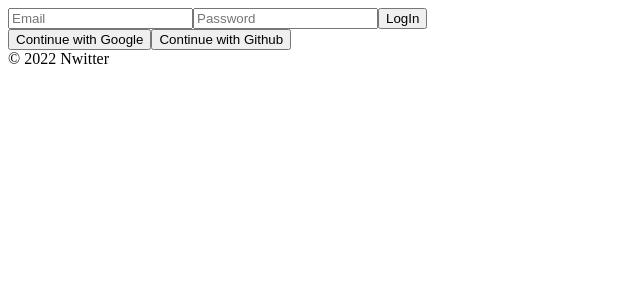
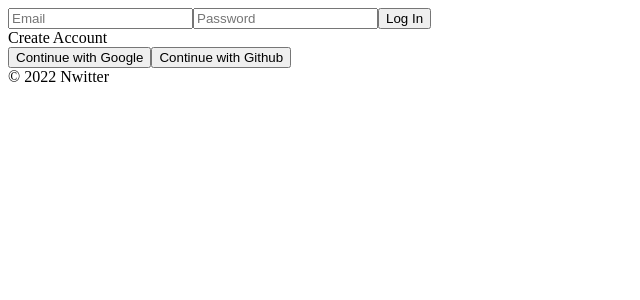
Before and after one commit to 0seo8/twitter, a React (Create React App) app: page / in a window 1280 px wide. Shown: the top 300 px of the page, without its empty margins (0-640 px from the left). Built offline with nearby package versions, Linux system fonts and the light colour scheme; no server answers.

Commit message:
auth 설정완료

```diff
--- a/src/components/App.js
+++ b/src/components/App.js
@@ -1,16 +1,31 @@
-import React, { useState } from 'react'
+import React, { useState, useEffect } from 'react'
 import AppRouter from 'components/Router'
 import { BrowserRouter } from 'react-router-dom'
-import fbase from 'fbase'
+import { authService } from 'fbase'
 
 function App() {
-  const auth = fbase.auth()
+  const [init, setInit] = useState(false)
+  const [isLoggedIn, setIsLoggedIn] = useState(false)
 
-  const [isLoggedIn, setIsLoggedIn] = useState(auth.currentUser)
+  useEffect(() => {
+    authService.onAuthStateChanged((user) => {
+      if (user) {
+        setIsLoggedIn(true)
+      } else {
+        setIsLoggedIn(false)
+      }
+      setInit(true) //만약 init이 false라면 라우터를 숨길수 있기에 true
+    })
+  }, [])
+
   return (
     <>
       <BrowserRouter>
-        <AppRouter isLoggendIn={isLoggedIn} />
+        {init ? (
+          <AppRouter isLoggedIn={Boolean(isLoggedIn)} userObj={isLoggedIn} />
+        ) : (
+          'Initializing...'
+        )}
       </BrowserRouter>
       <footer>&copy; {new Date().getFullYear()} Nwitter</footer>
     </>
--- a/src/fbase.js
+++ b/src/fbase.js
@@ -1,6 +1,7 @@
 import firebase from 'firebase/compat/app'
 import 'firebase/compat/auth'
 import 'firebase/compat/firestore'
+import 'firebase/compat/storage'
 
 const firebaseConfig = {
   apiKey: process.env.REACT_APP_API_KEY,
@@ -11,4 +12,12 @@ const firebaseConfig = {
   appId: process.env.REACT_APP_APP_ID,
 }
 
-export default firebase.initializeApp(firebaseConfig)
+firebase.initializeApp(firebaseConfig)
+
+const firebaseInstance = firebase
+
+export const authService = firebase.auth()
+export const dbService = firebase.firestore()
+export const storageService = firebase.storage()
+
+export default firebaseInstance
--- a/src/routes/Auth.js
+++ b/src/routes/Auth.js
@@ -1,10 +1,14 @@
 import React, { useState } from 'react'
+import firebaseInstance, { authService } from 'fbase'
 
 function Auth() {
   const [userInput, setUserInput] = useState({
     email: '',
     password: '',
   })
+
+  const [newAccount, setNewAccount] = useState(false)
+  const [error, setError] = useState('')
 
   const changeInputHandler = (e) => {
     const { name, value } = e.target
@@ -15,8 +19,42 @@ function Auth() {
     })
   }
 
-  const loginHandler = (e) => {
+  const { email, password } = userInput
+
+  const loginHandler = async (e) => {
+    let data
     e.preventDefault()
+    try {
+      if (newAccount) {
+        //create account
+        data = await authService.createUserWithEmailAndPassword(email, password)
+      } else {
+        // login
+        data = await authService.signInWithEmailAndPassword(email, password)
+      }
+      console.log(data)
+    } catch (error) {
+      setError(error.message)
+    }
+  }
+
+  const toggleAccount = (prev) => {
+    setNewAccount((prev) => !prev)
+  }
+
+  const onSocialClick = async (event) => {
+    console.log('click!')
+    const {
+      target: { name },
+    } = event
+    let provider
+    if (name === 'google') {
+      provider = new firebaseInstance.auth.GoogleAuthProvider()
+    } else if (name === 'github') {
+      provider = new firebaseInstance.auth.GithubAuthProvider()
+    }
+    const data = await authService.signInWithPopup(provider)
+    console.log(data)
   }
 
   return (
@@ -37,11 +75,19 @@ function Auth() {
           value={userInput.password}
           onChange={changeInputHandler}
         />
-        <input type="submit" value="LogIn" />
+        <input type="submit" value={newAccount ? 'Create Account' : 'Log In'} />
+        {error}
       </form>
+      <span onClick={toggleAccount}>
+        {newAccount ? 'Log In' : 'Create Account'}
+      </span>
       <div>
-        <button>Continue with Google</button>
-        <button>Continue with Github</button>
+        <button onClick={onSocialClick} name="google">
+          Continue with Google
+        </button>
+        <button onClick={onSocialClick} name="github">
+          Continue with Github
+        </button>
       </div>
     </div>
   )
```
Also changed, not shown: 1 other file (tests, documents, lock files or other folders).
